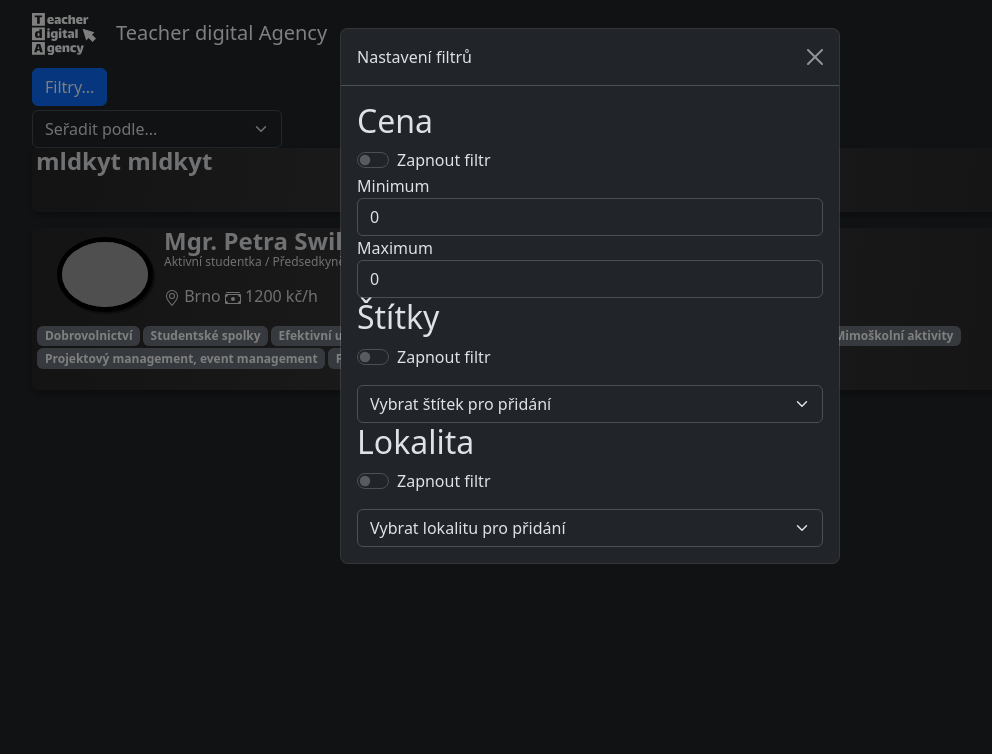
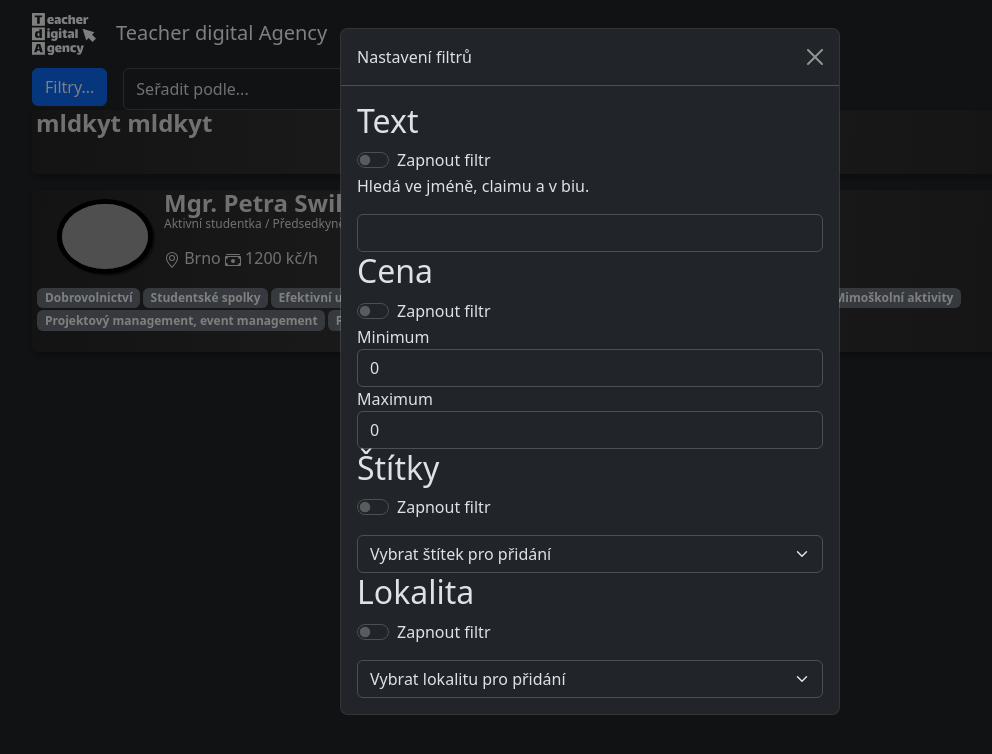
Before and after one commit to mldkyt/tda24genixity, a Next.js app: page / in a window 1280 px wide. Both pictures are taken after a click on the button "Filtry...". Shown: the top 754 px of the page, without its empty margins (50-1042 px from the left). Built offline with nearby package versions, Linux system fonts and the light colour scheme; grey boxes are pictures that could not be loaded.

Commit message:
Fulltext vyhledávání, nastavení na jednom řádku

```diff
--- a/src/pages/index.tsx
+++ b/src/pages/index.tsx
@@ -48,8 +48,9 @@ export default function Home(props: Readonly<{ lecturers: Lecturer[], validTags:
   const [filterPrice, setFilterPrice] = useState({ enabled: false, min: 0, max: 0 });
   const [filterTags, setFilterTags] = useState({ enabled: false, tags: [] } as { enabled: boolean, tags: string[] });
   const [filterLocation, setFilterLocation] = useState({ enabled: false, locations: [] } as { enabled: boolean, locations: string[] });
+  const [filterFullText, setFilterFullText] = useState({ enabled: false, search: "" });
 
-  const [pageExtend, setPageExtend] = useState(9999);
+  const [pageExtend, setPageExtend] = useState(0);
   const [showShowMoreBtn, setShowShowMoreBtn] = useState(true);
 
   function renderLecturers() {
@@ -83,6 +84,9 @@ export default function Home(props: Readonly<{ lecturers: Lecturer[], validTags:
     }
 
     const things = props.lecturers.map(x => {
+      if (filterFullText.enabled && !x.first_name.toLowerCase().includes(filterFullText.search.toLowerCase()) && !x.last_name?.toLowerCase().includes(filterFullText.search.toLowerCase()) && !x.bio?.toLowerCase().includes(filterFullText.search.toLowerCase()) && !x.claim?.toLowerCase().includes(filterFullText.search.toLowerCase()) && !x.middle_name?.toLowerCase().includes(filterFullText.search.toLowerCase()) && !x.title_before?.toLowerCase().includes(filterFullText.search.toLowerCase()) && !x.title_after?.toLowerCase().includes(filterFullText.search.toLowerCase())) {
+        return null;
+      }
       if (filterPrice.enabled && x.price_per_hour != undefined) {
         if (filterPrice.min != 0 && x.price_per_hour < filterPrice.min) {
           return null;
@@ -91,7 +95,6 @@ export default function Home(props: Readonly<{ lecturers: Lecturer[], validTags:
           return null;
         }
       }
-
       if (filterTags.enabled && x.tags != undefined) {
         let passed = filterTags.tags.length > 0;
         filterTags.tags.forEach(y => {
@@ -160,6 +163,7 @@ export default function Home(props: Readonly<{ lecturers: Lecturer[], validTags:
           width: '150px'
         }}>
         </div>
+        <div className={styles.searchoptions}>
           <Button onClick={() => setFilterMenu(true)} style={{
             marginBottom: '4px'
           }}>Filtry...</Button>
@@ -170,6 +174,7 @@ export default function Home(props: Readonly<{ lecturers: Lecturer[], validTags:
             <option value="pricedesc">Cena ↑</option>
             <option value="priceasc">Cena ↓</option>
           </Form.Select>
+        </div>
         <div>
           {renderLecturers()}
         </div>
@@ -185,6 +190,11 @@ export default function Home(props: Readonly<{ lecturers: Lecturer[], validTags:
             <CloseButton onClick={() => setFilterMenu(false)} />
           </Modal.Header>
           <Modal.Body>
+            <h2>Text</h2>
+            <Form.Check type='switch' checked={filterFullText.enabled} onChange={x => setFilterFullText({ ...filterFullText, enabled: x.currentTarget.checked })} label="Zapnout filtr"></Form.Check>
+            <p>Hledá ve jméně, claimu a v biu.</p>
+            <FormControl type='text' value={filterFullText.search} onChange={x => setFilterFullText({ ...filterFullText, search: x.currentTarget.value })}></FormControl>
+
             <h2>Cena</h2>
             <Form.Check type='switch' checked={filterPrice.enabled} onChange={x => setFilterPrice({ ...filterPrice, enabled: x.currentTarget.checked })} label="Zapnout filtr"></Form.Check>
 
--- a/src/styles/index.module.css
+++ b/src/styles/index.module.css
@@ -1,4 +1,3 @@
-
 .lecturerbox {
     padding: 4px;
     margin-bottom: 1em;
@@ -13,7 +12,6 @@
     display: flex;
     flex-direction: column;
 }
-
 
 .lecturerbadges {
     display: flex;
@@ -52,4 +50,10 @@
 
 .sortbydropdown {
     width: 250px;
+    margin-left: 1em;
 }
+
+.searchoptions {
+    display: flex;
+    flex-direction: row;
+}
```
Also changed, not shown: 1 other file (tests, documents, lock files or other folders). Lines whose indentation alone changed are shown as unchanged.
